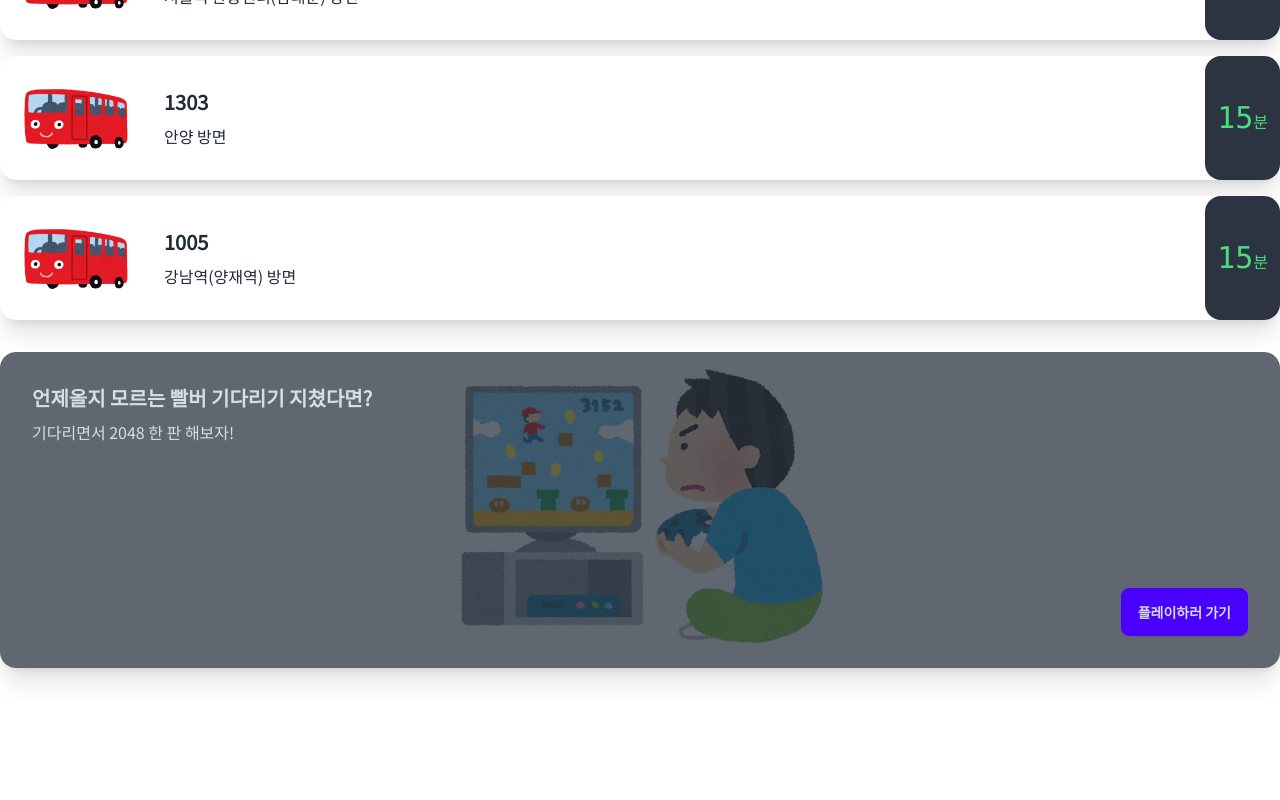
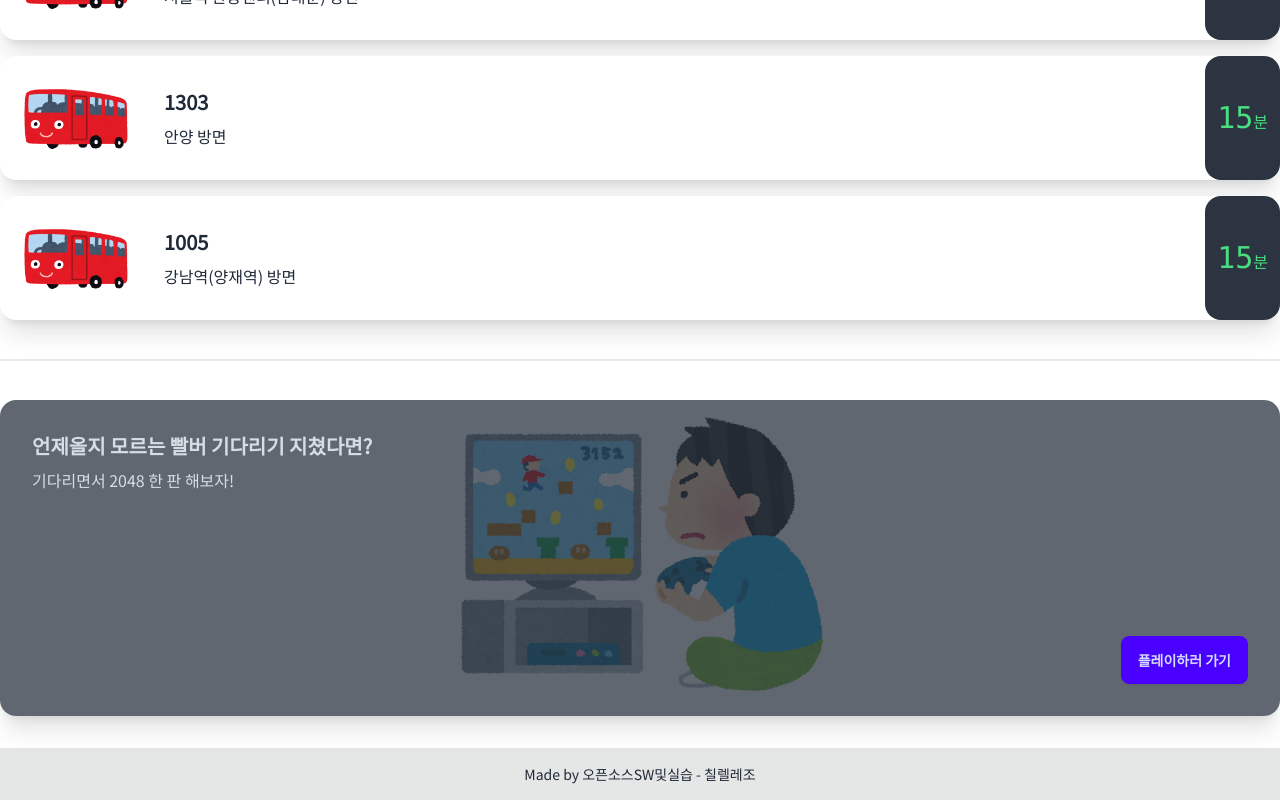
Before and after one commit to hufs-opensw-7/bus-finder, a React (Create React App) app: page / in a window 1280 px wide. Shown: the part 410-1210 px from the top of the page. Before the commit the page ends 1110 px from the top, so only its background shows below. Built offline with nearby package versions, Linux system fonts and the light colour scheme.

Commit message:
Add main page design

```diff
--- a/src/App.js
+++ b/src/App.js
@@ -1,6 +1,7 @@
 import Header from './components/Header';
 import BusCard from './components/BusCard';
 import GameCard from './components/GameCard';
+import Footer from './components/Footer'
 
 function App() {
   return (
@@ -16,7 +17,9 @@ function App() {
       </div>
 
       <BusCard />
+      <div className="divider mt-8"></div>
       <GameCard />
+      <Footer />
     </div>
   );
 }
--- /dev/null
+++ b/src/components/Footer.js
@@ -0,0 +1,11 @@
+function Footer() {
+    return (
+        <footer className="footer footer-center p-4 bg-base-300 text-base-content">
+            <aside>
+                <p>Made by 오픈소스SW및실습 - 칠렐레조</p>
+            </aside>
+        </footer>
+    )
+}
+
+export default Footer;
```
Also changed, not shown: src/page/Detail.js (added).
